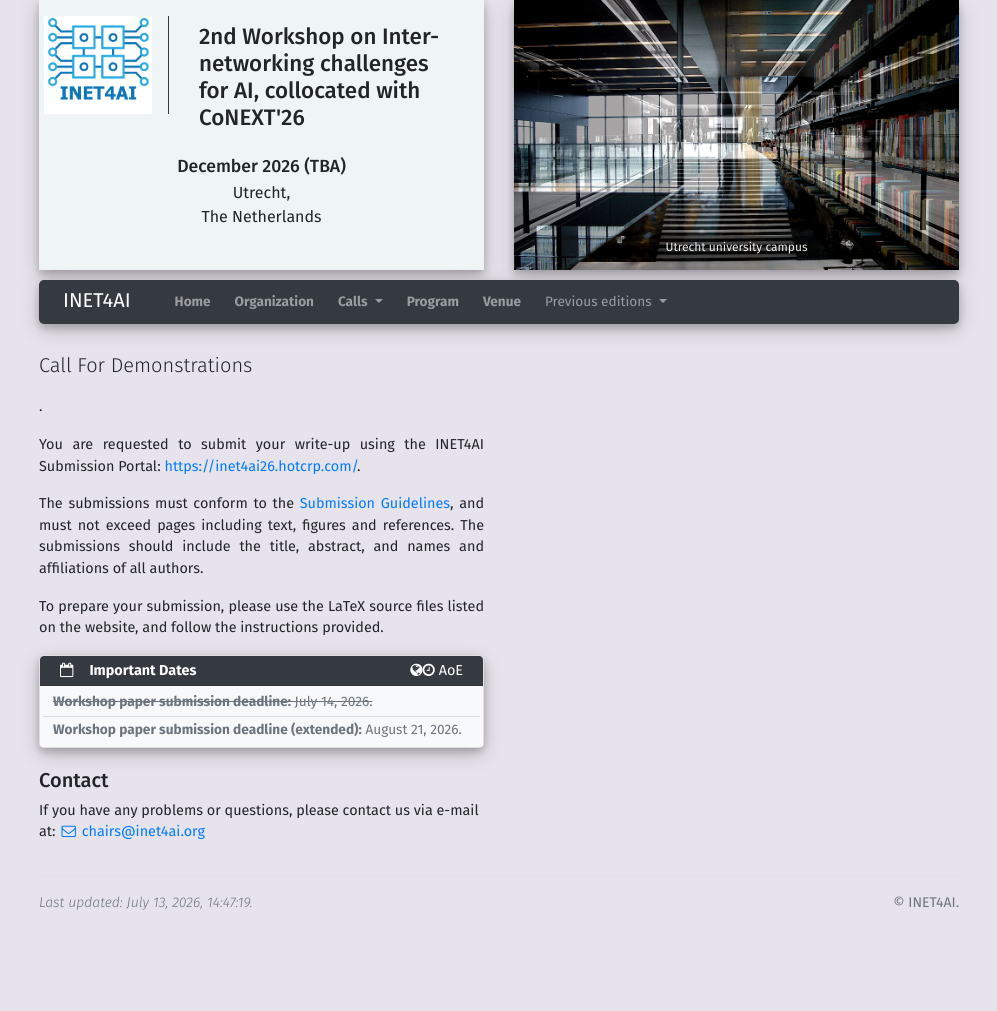
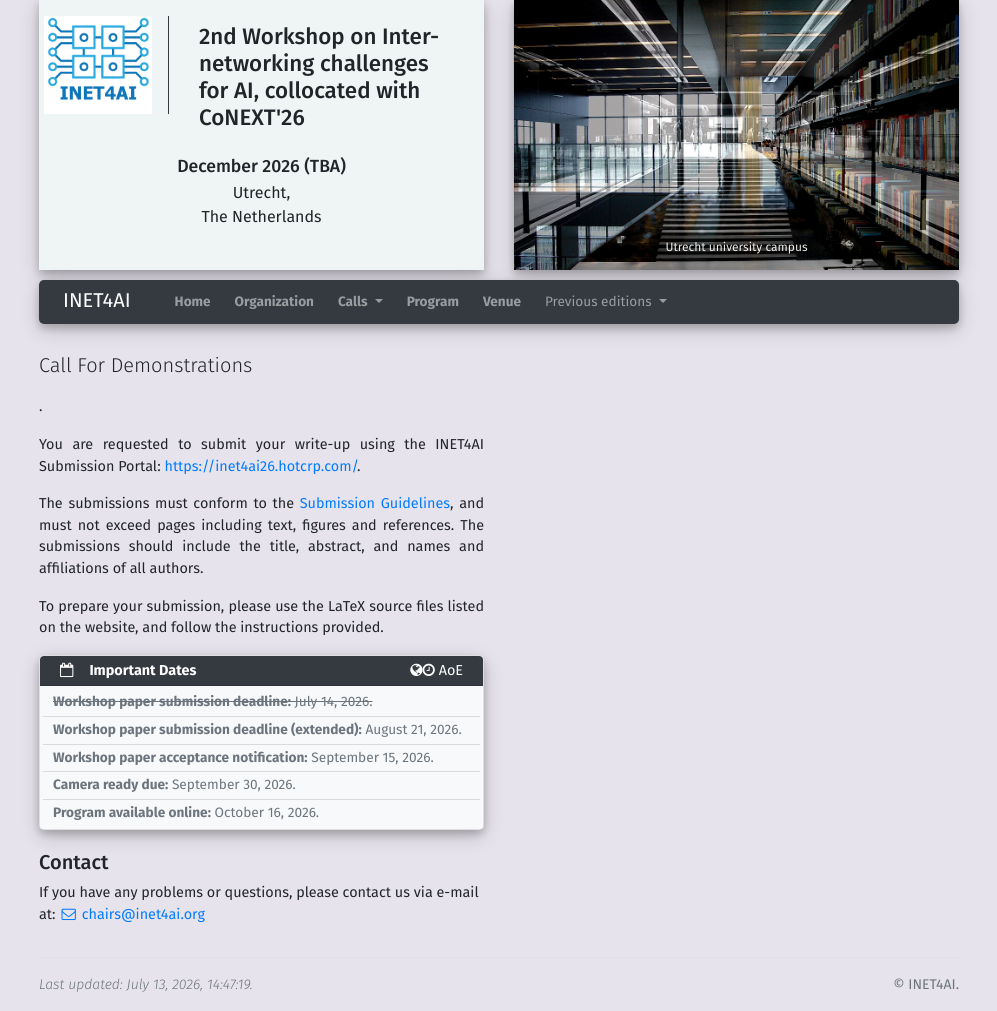
Before and after one commit to IRTF-net4AI/inet4ai, a Jekyll site: the page built from cfd.html, in a window 1280 px wide. Shown: the whole page, without its empty margins (141-1138 px from the left). Built offline with Jekyll 4.4.1, drawn with Linux system fonts in a browser that asks for light colours; before the commit the page ends 929 px from its top, so only the background shows below that.

Commit message:
Add important dates for workshop submissions and notifications

```diff
--- a/_data/conference.yml
+++ b/_data/conference.yml
@@ -108,6 +108,18 @@ deadlines:
     text: Workshop paper submission deadline (extended)
     pass_due: False
     strike_through: False
+  - date: 2026-09-15
+    text: Workshop paper acceptance notification
+    pass_due: False
+    strike_through: False
+  - date: 2026-09-30
+    text: Camera ready due
+    pass_due: False
+    strike_through: False
+  - date: 2026-10-16
+    text: Program available online
+    pass_due: False
+    strike_through: False
 
 previous_iterations:
  - name: 1st INET4AI Workshop
```
